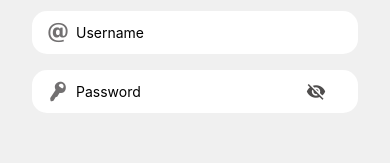
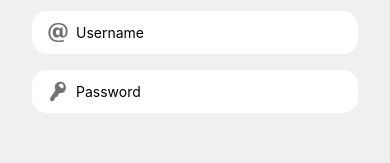
Before and after one commit to LeonelKero/done-with, a React Native app: screen / in a window 390 px wide. Shown: the part 156-319 px from the top of the page. Built offline with nearby package versions, Linux system fonts and the light colour scheme.

Commit message:
Code refactoring

```diff
--- a/app/components/input/DWTextInput.tsx
+++ b/app/components/input/DWTextInput.tsx
@@ -5,7 +5,7 @@ import color from "../../config/color";
 
 interface Props {
   placeholder: string;
-  defaultValue: string;
+  value: string;
   isSecure: boolean;
   keyboardType: "default" | "email-address" | "number-pad";
   inputType: "default" | "secure-secret";
@@ -15,14 +15,14 @@ interface Props {
 
 const DWTextInput = ({
   placeholder,
-  defaultValue,
+  value,
   isSecure = false,
   keyboardType = "default",
   inputType = "default",
   Icon,
   getText,
 }: Props) => {
-  const [value, setValue] = useState<string>(defaultValue);
+  // const [value, setValue] = useState<string>(defaultValue);
   const [isSecretVisible, setSecretVisible] = useState(false);
   const [isSecret, setSecret] = useState(isSecure);
   // TODO: Get typed value from parent
@@ -35,7 +35,6 @@ const DWTextInput = ({
         defaultValue=""
         onChangeText={(text) => {
           getText(text);
-          setValue(text);
         }}
         keyboardType={keyboardType}
         autoCapitalize="none"
@@ -45,7 +44,7 @@ const DWTextInput = ({
         clearButtonMode="always"
         placeholder={placeholder}
       ></TextInput>
-      {inputType == "secure-secret" && (
+      {inputType == "secure-secret" && value && (
         <Pressable
           onPress={() => {
             setSecretVisible(!isSecretVisible);
--- a/app/screens/signin/SignInScreen.tsx
+++ b/app/screens/signin/SignInScreen.tsx
@@ -13,9 +13,11 @@ interface LoginCredentials {
 }
 
 const SignInScreen = () => {
-  const [credentials, setCredentials] = useState<LoginCredentials>(
-    {} as LoginCredentials
-  );
+  // const [credentials, setCredentials] = useState<LoginCredentials>(
+  //   {} as LoginCredentials
+  // );
+  const [username, setUsername] = useState("");
+  const [password, setPassword] = useState("");
 
   return (
     <RootContainer>
@@ -30,34 +32,29 @@ const SignInScreen = () => {
           <View style={styles.inputsSection}>
             <DWTextInput
               placeholder="Username"
-              defaultValue=""
+              value={username}
               inputType="default"
               isSecure={false}
               keyboardType="email-address"
-              getText={(text) =>
-                setCredentials({
-                  ...credentials,
-                  username: text,
-                })
-              }
+              getText={(text) => setUsername(text)}
               Icon={<Entypo name="email" color={color.gray} size={20} />}
             />
             <DWTextInput
               placeholder="Password"
-              defaultValue=""
+              value={password}
               inputType="secure-secret"
               isSecure={true}
               keyboardType="default"
-              getText={(text) =>
-                setCredentials({ ...credentials, password: text })
-              }
+              getText={(text) => setPassword(text)}
               Icon={<Entypo name="key" color={color.gray} size={20} />}
             />
           </View>
         </View>
         <DWButton
           btnText={"Login"}
-          handleSignInPressed={() => console.log("Credentials", credentials)}
+          handleSignInPressed={() =>
+            console.log("Credentials", { username, password })
+          }
           customStyle={{}}
           disabled={false}
         />
```
